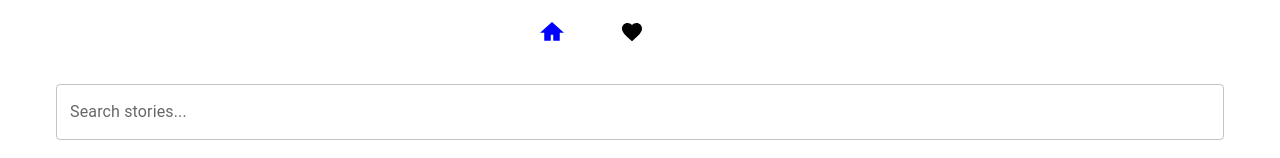
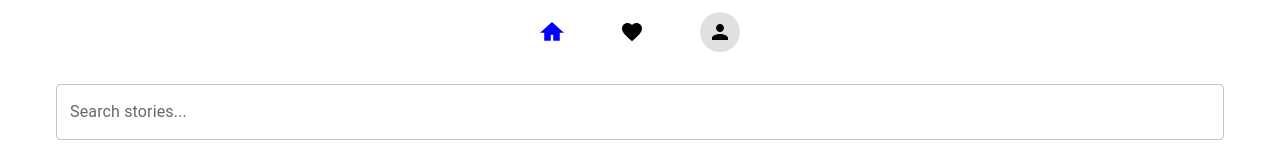
Before and after one commit to YeMyat144/talentwist, a React (Vite) app: page /#/home in a window 1280 px wide. Shown: the top 158 px of the page. Built offline with nearby package versions, Linux system fonts and the light colour scheme.

Commit message:
Appear default icon in header

```diff
--- a/src/components/Header.jsx
+++ b/src/components/Header.jsx
@@ -4,6 +4,7 @@ import { Avatar, AppBar, Toolbar, Box, IconButton } from "@mui/material";
 import { Link, useLocation } from 'react-router-dom';
 import HomeIcon from "@mui/icons-material/Home";
 import FavoriteIcon from "@mui/icons-material/Favorite";
+import PersonIcon from "@mui/icons-material/Person"; // Import default icon for Avatar
 import theme from "./theme";
 
 export default function Header({ avatar }) {
@@ -71,9 +72,12 @@ export default function Header({ avatar }) {
                 <Avatar
                   sx={{
                     border: currentPath === "/profile" ? `2px solid ${theme.palette.error.main}` : "none",
-                    bgcolor: clickedIcons.profile ? theme.palette.primary.main : "inherit",
+                    bgcolor: clickedIcons.profile ? theme.palette.primary.main : theme.palette.grey[300],
+                    color: "#000",
                   }}
-                />
+                >
+                  <PersonIcon />
+                </Avatar>
               )}
             </IconButton>
           </Link>
```
